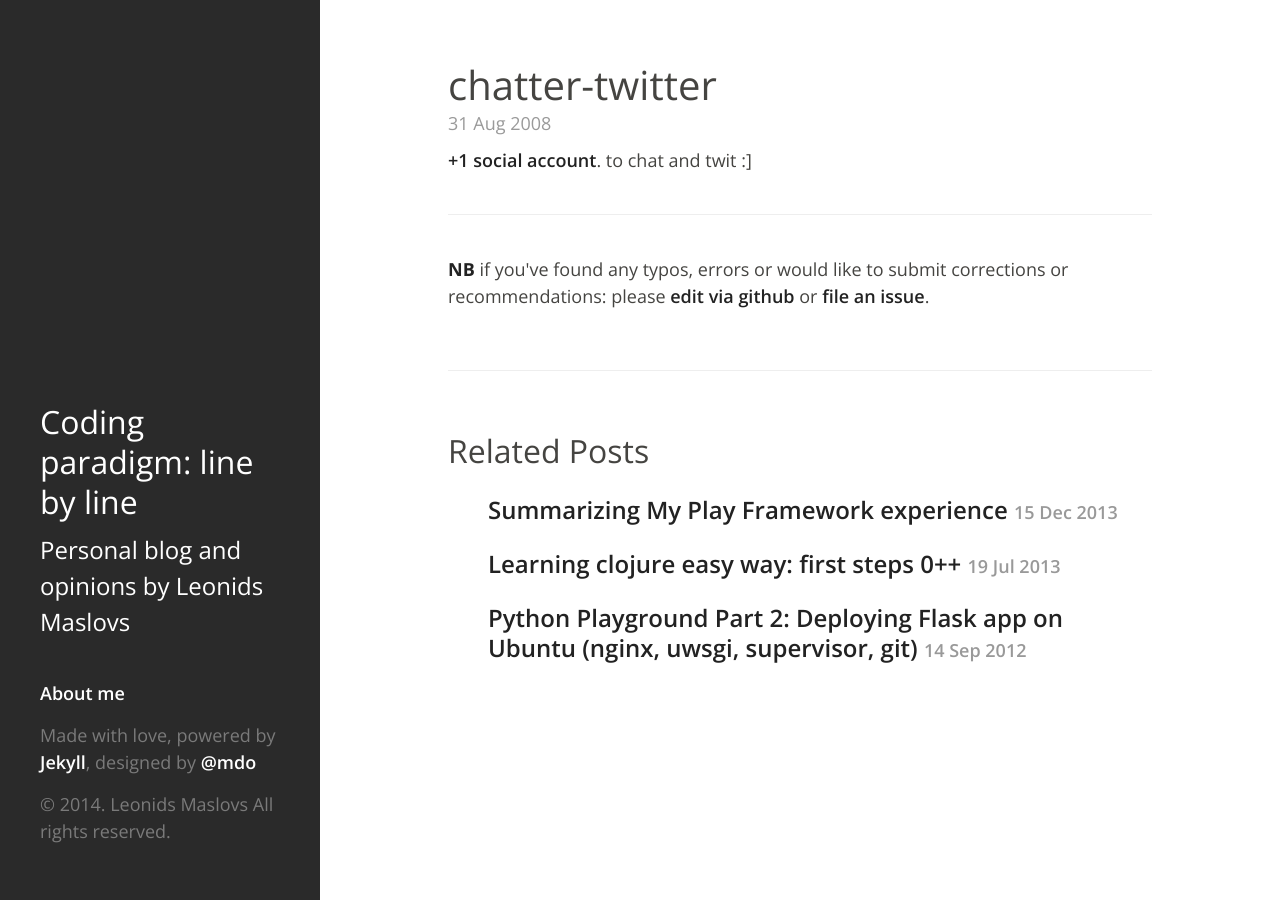
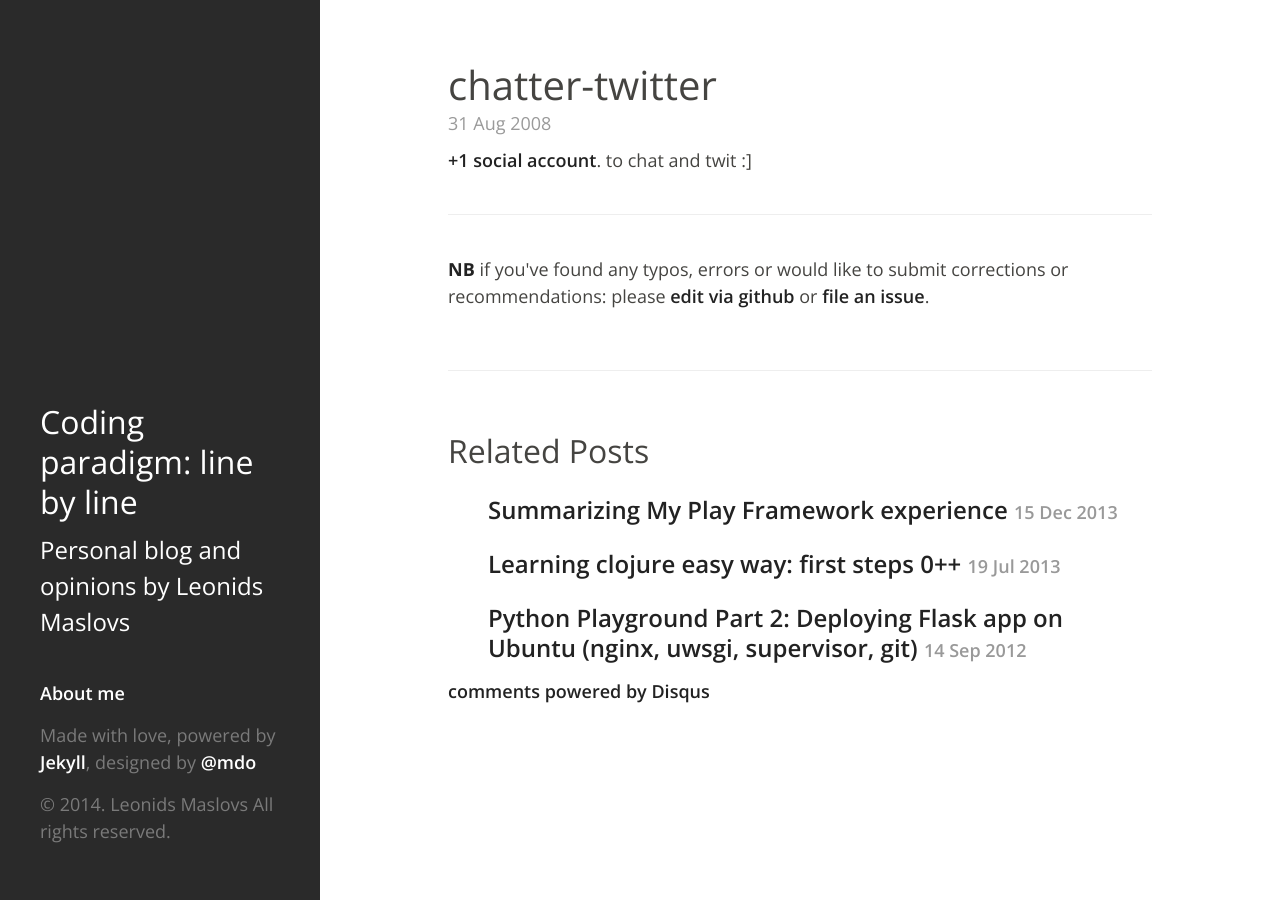
Before and after one commit to leonardinius/leonardinius.github.io, a Jekyll site: the page built from _posts/2008-08-31-chatter-twitter.md, in a window 1280 px wide. Built offline with Jekyll 4.4.1, drawn with Linux system fonts in a browser that asks for light colours; Markdown is read by kramdown in place of the engine named in the settings; comment, search, counter and statistics services are not loaded.

Commit message:
Google anaytics fix and comments fix

```diff
--- a/_config.yml
+++ b/_config.yml
@@ -20,11 +20,11 @@
   branch: "master"
 
 analytics:
-  provider: "none"
+  provider: "google"
   google:
     code: "UA-3088662-1"
 
 comments:
-  provider: "none"
+  provider: "disqus"
   disqus:
     code: 'codingparadigmlinebyline'
```
